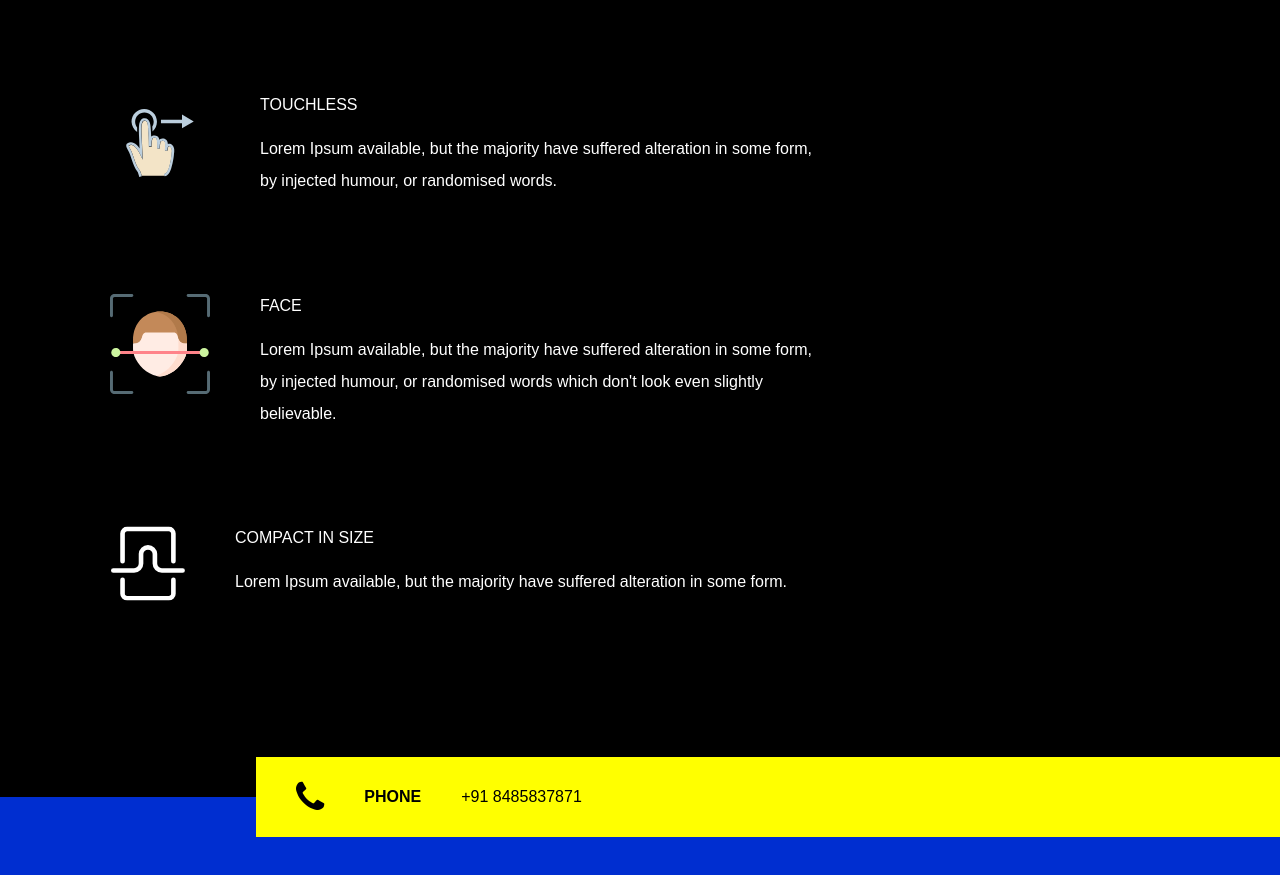
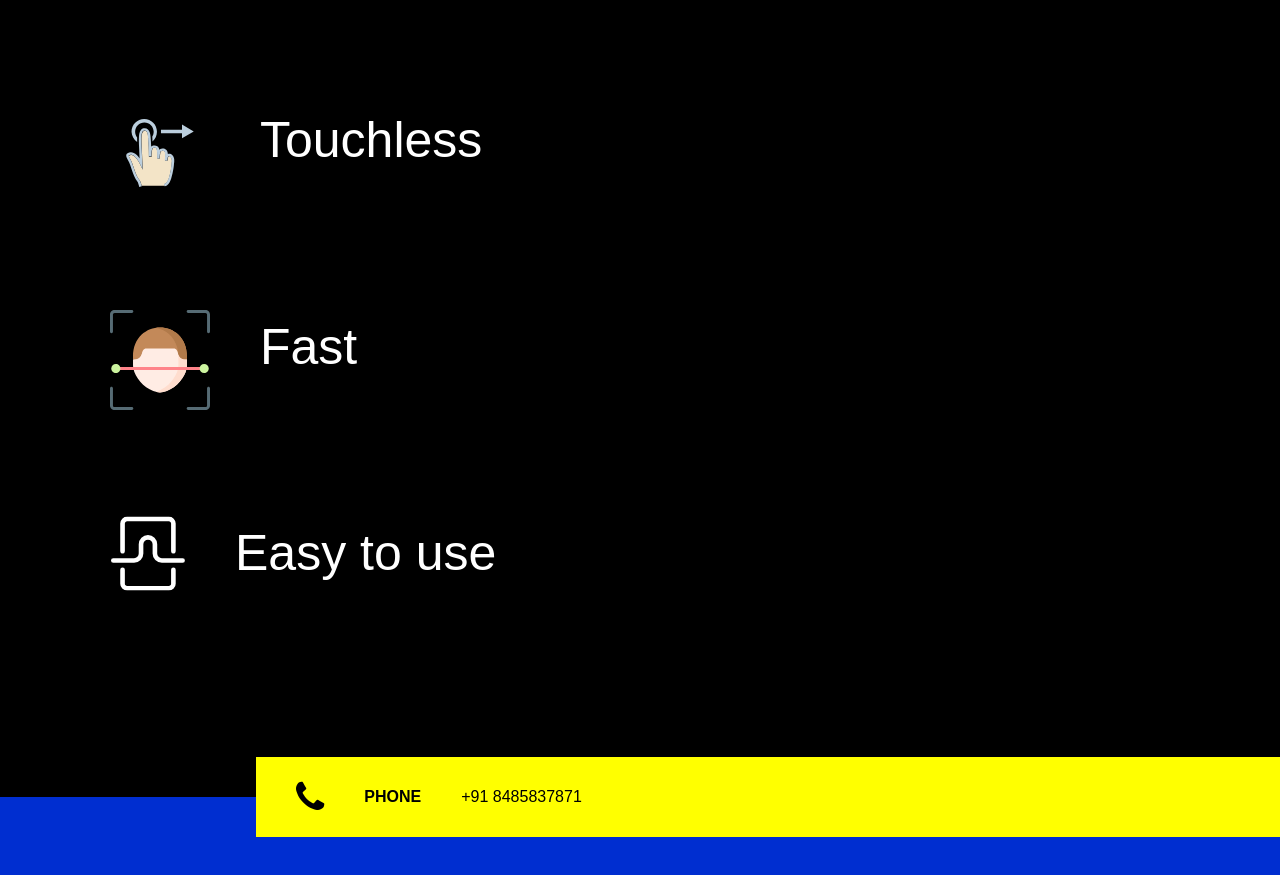
Before and after one commit to mapleattendance/mapleattendance.github.io, a plain HTML site: page index.html in a window 1280 px wide. Shown: the part 1988-2863 px from the top of the page. Drawn offline with nearby package versions, Linux system fonts and the light colour scheme.

Commit message:
😁 Edited services

```diff
--- a/index.html
+++ b/index.html
@@ -60,28 +60,28 @@
                             <img src="images/finger.svg" width="100px" height="100px" alt="">
                             <!-- <img src="./images/chess.svg " alt="chess piece " /> -->
                             <div class="services__desc ">
-                                <h2>Touchless</h2>
-                                <p>
+                                <h1>Touchless</h1>
+                                <!-- <p>
                                     Lorem Ipsum available, but the majority have suffered alteration in some form, by injected humour, or randomised words.
-                                </p>
+                                </p> -->
                             </div>
                         </div>
                         <div class="services__content ">
                             <img src="./images/face-scan.svg " width="100px" height="100px" alt="chess piece " />
                             <div class="services__desc ">
-                                <h2>Face</h2>
-                                <p>
+                                <h1>Fast</h1>
+                                <!-- <p>
                                     Lorem Ipsum available, but the majority have suffered alteration in some form, by injected humour, or randomised words which don't look even slightly believable.
-                                </p>
+                                </p> -->
                             </div>
                         </div>
                         <div class="services__content ">
                             <img src="./images/virtual.svg " alt="chess piece " />
                             <div class="services__desc ">
-                                <h2>Compact in size</h2>
-                                <p>
+                                <h1>Easy to use</h1>
+                                <!-- <p>
                                     Lorem Ipsum available, but the majority have suffered alteration in some form.
-                                </p>
+                                </p> -->
                             </div>
                         </div>
                     </div>
```
